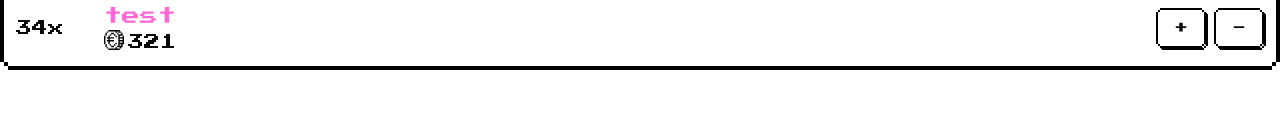
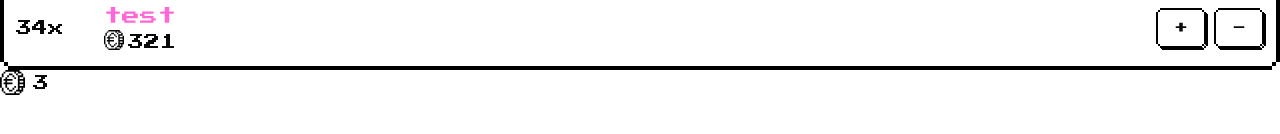
Before and after one commit to hugoponthieu/418erreur-ndi, a React (Vite) app: page /components in a window 1280 px wide. Shown: the part 288-422 px from the top of the page. Built offline with nearby package versions, Linux system fonts and the light colour scheme.

Commit message:
added money counter

```diff
--- /dev/null
+++ b/src/components/ui/money_counter.tsx
@@ -0,0 +1,13 @@
+import { MoneyIcon } from "../icons/money";
+
+interface MoneyCounterProps {
+  count: number;
+}
+export function MoneyCounter({ count }: MoneyCounterProps) {
+  return (
+    <div className="flex flex-row gap-2 items-center">
+      <MoneyIcon color="black" size={25} />
+      <p className="font-pressstart">{count}</p>
+    </div>
+  );
+}
--- a/src/pages/Components.tsx
+++ b/src/pages/Components.tsx
@@ -3,6 +3,7 @@ import { TemperatureIcon } from "@/components/icons/temperature";
 import { ToxicityIcon } from "@/components/icons/toxicity";
 import { RetroButton } from "@/components/ui/button";
 import { Gauge } from "@/components/ui/gauge";
+import { MoneyCounter } from "@/components/ui/money_counter";
 import { ShopTable } from "@/components/ui/shop";
 import { useState } from "react";
 
@@ -34,6 +35,7 @@ export function Components() {
           },
         ]}
       />
+      <MoneyCounter count={3} />
     </div>
   );
 }
```
